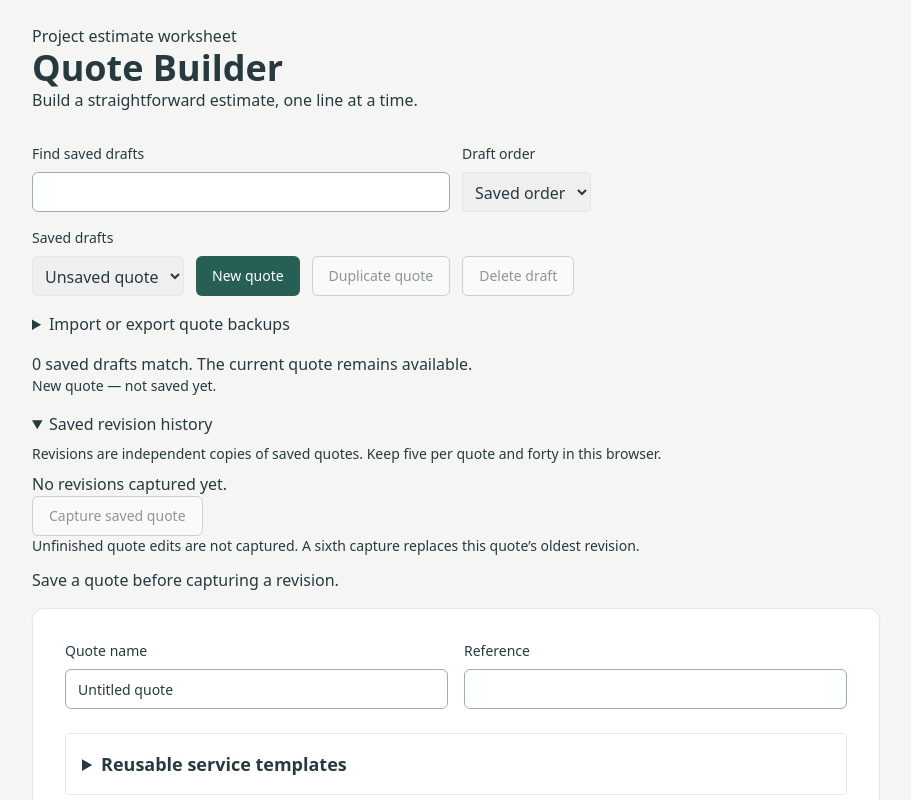
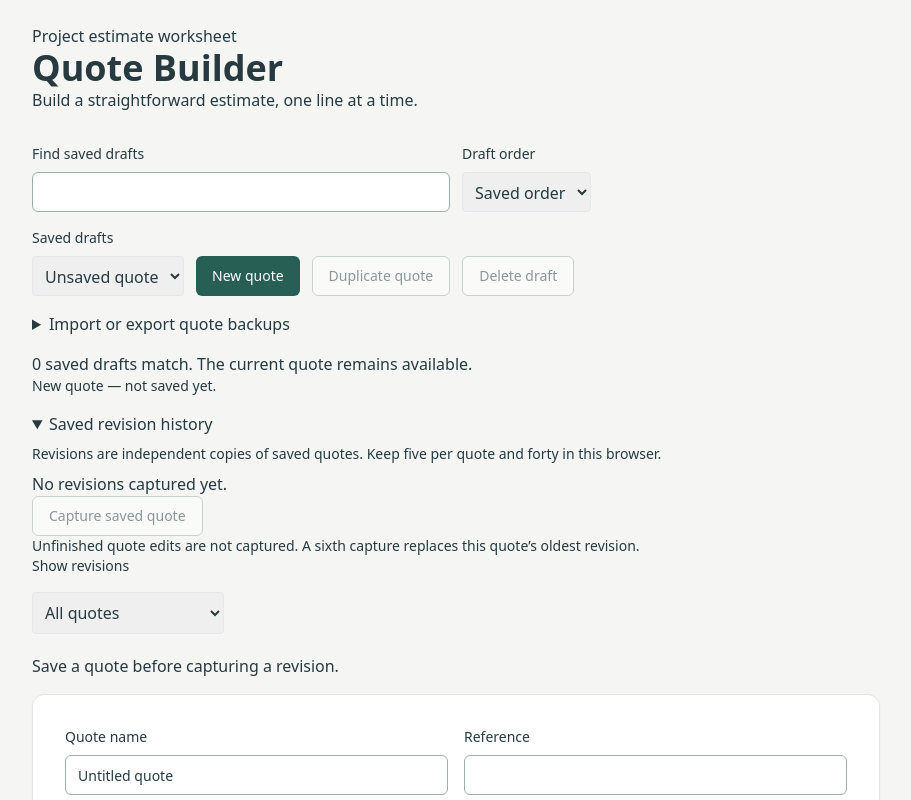
Before and after one commit to kirkduchesne/quote-builder, a Next.js app: page / in a window 1280 px wide. Both pictures are taken after a click on the heading "Saved revision history". Shown: the top 800 px of the page, without its empty margins (184-1095 px from the left). Built offline with nearby package versions, Linux system fonts and the light colour scheme.

Commit message:
feat: filter revision history by source quote

```diff
--- a/components/revision-history.tsx
+++ b/components/revision-history.tsx
@@ -10,6 +10,7 @@ export function RevisionHistory({ savedQuote }: { savedQuote?: Draft }) {
   const [history, setHistory] = useState<Revision[]>([]);
   const [ready, setReady] = useState(false);
   const [readable, setReadable] = useState(true);
+  const [scope, setScope] = useState('all');
   const [pending, setPending] = useState(false);
   const [message, setMessage] = useState('');
   const raw = useRef<string | null>(null);
@@ -57,8 +58,12 @@ export function RevisionHistory({ savedQuote }: { savedQuote?: Draft }) {
       <p className="text-sm">Unfinished quote edits are not captured. A sixth capture replaces this quote’s oldest revision.</p>
       {pending && <p role="alert">Revision changes are only in this session. Do not close this page before exporting or restoring a copy.</p>}
       <p role="status">{message}</p>
+      <label htmlFor="revision-scope">Show revisions</label>
+      <select id="revision-scope" value={scope} onChange={event => setScope(event.target.value)} className="my-2 rounded border p-2">
+        <option value="all">All quotes</option><option value="current">Current saved quote</option>
+      </select>
       <ul className="my-3 space-y-3">
-        {history.map(revision => <li key={revision.id} className="rounded border p-3">
+        {history.filter(revision => scope === 'all' || revision.quote.id === savedQuote?.id).map(revision => <li key={revision.id} className="rounded border p-3">
           <h3 className="font-medium">{revision.label}</h3>
           <p className="text-sm">{revision.quote.name} · {new Date(revision.capturedAt).toLocaleString()}</p>
           <p className="text-sm">{revision.quote.items.length} lines · {dollars(calculateTotal(revision.quote.items, revision.quote.discount).total)}</p>
```
